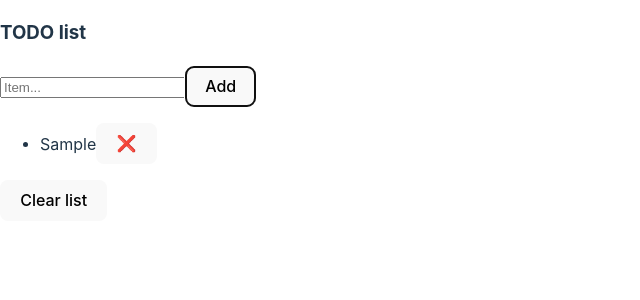
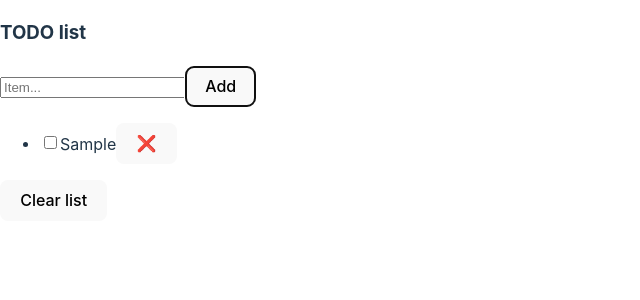
Before and after one commit to stepanencode/todo-react-ts, a React (Vite) app: page / in a window 1280 px wide. Both pictures are taken after typing "Sample" into the empty fields and a click on the button "Add". Shown: the top 300 px of the page, without its empty margins (0-640 px from the left). Built offline with nearby package versions, Linux system fonts and the light colour scheme.

Commit message:
implement toggle item

```diff
--- a/src/App.tsx
+++ b/src/App.tsx
@@ -24,6 +24,14 @@ function App() {
     setItems((items) => items.filter((item) => item.id !== id))
   }
 
+  function handleToggleItem(id: number) {
+    setItems((items) =>
+      items.map((item) =>
+        item.id === id ? { ...item, isChecked: !item.isChecked } : item
+      )
+    )
+  }
+
   function handleClearList() {
     setItems([])
   }
@@ -35,6 +43,7 @@ function App() {
         items={items}
         onClearList={handleClearList}
         onDeleteItem={handleDeleteItem}
+        onToggleItem={handleToggleItem}
       />
     </>
   )
--- a/src/Item.tsx
+++ b/src/Item.tsx
@@ -1,16 +1,33 @@
 interface Delete {
   (id: number): void
+}
+
+interface IsChecked {
+  (id: number): void
+}
+
+function stringToBoolean(convertItem: boolean): string {
+  return convertItem.toString()
 }
 
 export default function Item({
   item,
   onDeleteItem,
+  onToggleItem,
 }: {
   item: { text: string; isChecked: boolean; id: number }
   onDeleteItem: Delete
+  onToggleItem: IsChecked
 }) {
+  let convertItem = stringToBoolean(item.isChecked)
+
   return (
     <li>
+      <input
+        type='checkbox'
+        value={convertItem}
+        onChange={() => onToggleItem(item.id)}
+      />
       {item.text}
       <button onClick={() => onDeleteItem(item.id)}>❌</button>
     </li>
--- a/src/List.tsx
+++ b/src/List.tsx
@@ -1,6 +1,10 @@
 import Item from './Item'
 
 interface Delete {
+  (id: number): void
+}
+
+interface IsChecked {
   (id: number): void
 }
 
@@ -8,16 +12,23 @@ export default function List({
   items,
   onClearList,
   onDeleteItem,
+  onToggleItem,
 }: {
   items: { text: string; isChecked: boolean; id: number }[]
   onClearList: React.MouseEventHandler<HTMLButtonElement>
   onDeleteItem: Delete
+  onToggleItem: IsChecked
 }) {
   return (
     <div>
       <ul>
         {items.map((item: { text: string; isChecked: boolean; id: number }) => (
-          <Item item={item} key={item.id} onDeleteItem={onDeleteItem} />
+          <Item
+            item={item}
+            key={item.id}
+            onDeleteItem={onDeleteItem}
+            onToggleItem={onToggleItem}
+          />
         ))}
       </ul>
       <button onClick={onClearList}>Clear list</button>
```
